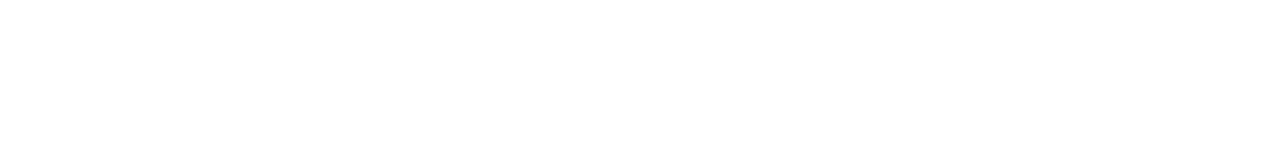
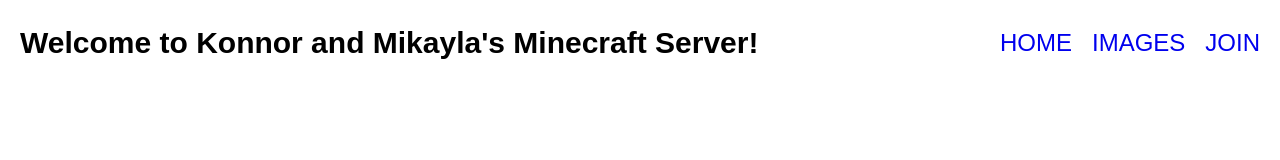
Before and after one commit to TheRealRonnok/Minecraft, a plain HTML site: page index.html in a window 1280 px wide. Drawn offline with Linux system fonts and the light colour scheme.

Commit message:
Completed basic Navbar!

```diff
--- a/CSS/styles.css
+++ b/CSS/styles.css
@@ -0,0 +1,56 @@
+/* VARIABLES */
+:root {
+    /* COLORS */
+    --color-body: black;
+}
+
+/* TYPOGRAPHY */
+html {
+    /* 62.5% of 16px (default) = 10px */
+    font-size: 62.5%;
+}
+
+body {
+    font-family: Arial, Helvetica, sans-serif;
+    font-size: 2.4rem;
+    line-height: 1.5;
+    color: var(--color-body);
+}
+
+h1 {
+    font-size: 3rem;
+}
+
+/* LINKS */
+a {
+    text-decoration: none;
+}
+
+/* NAVIGATION BAR */
+.nav {
+    display: flex;
+    flex-direction: row;
+    justify-content: space-between;
+    flex-wrap: nowrap;
+    align-items: center;
+}
+
+.nav__list {
+    width: auto;
+    display: flex;
+    margin: 0;
+}
+
+.nav__item {
+    padding-right: 2rem;
+}
+
+.nav__title {
+    padding-left: 2rem;
+}
+
+/* LISTS */
+.list {
+    list-style: none;
+    padding-left: 0;
+}
--- a/index.html
+++ b/index.html
@@ -7,5 +7,16 @@
     <link rel="stylesheet" href="css/normalize.css" />
     <link rel="stylesheet" href="css/styles.css" />
   </head>
-  <body></body>
+  <body>
+    <nav class="nav">
+      <h1 class="nav__title">
+        Welcome to Konnor and Mikayla's Minecraft Server!
+      </h1>
+      <ul class="list nav__list">
+        <li class="nav__item"><a href="#">HOME</a></li>
+        <li class="nav__item"><a href="#">IMAGES</a></li>
+        <li class="nav__item"><a href="#">JOIN</a></li>
+      </ul>
+    </nav>
+  </body>
 </html>
```
